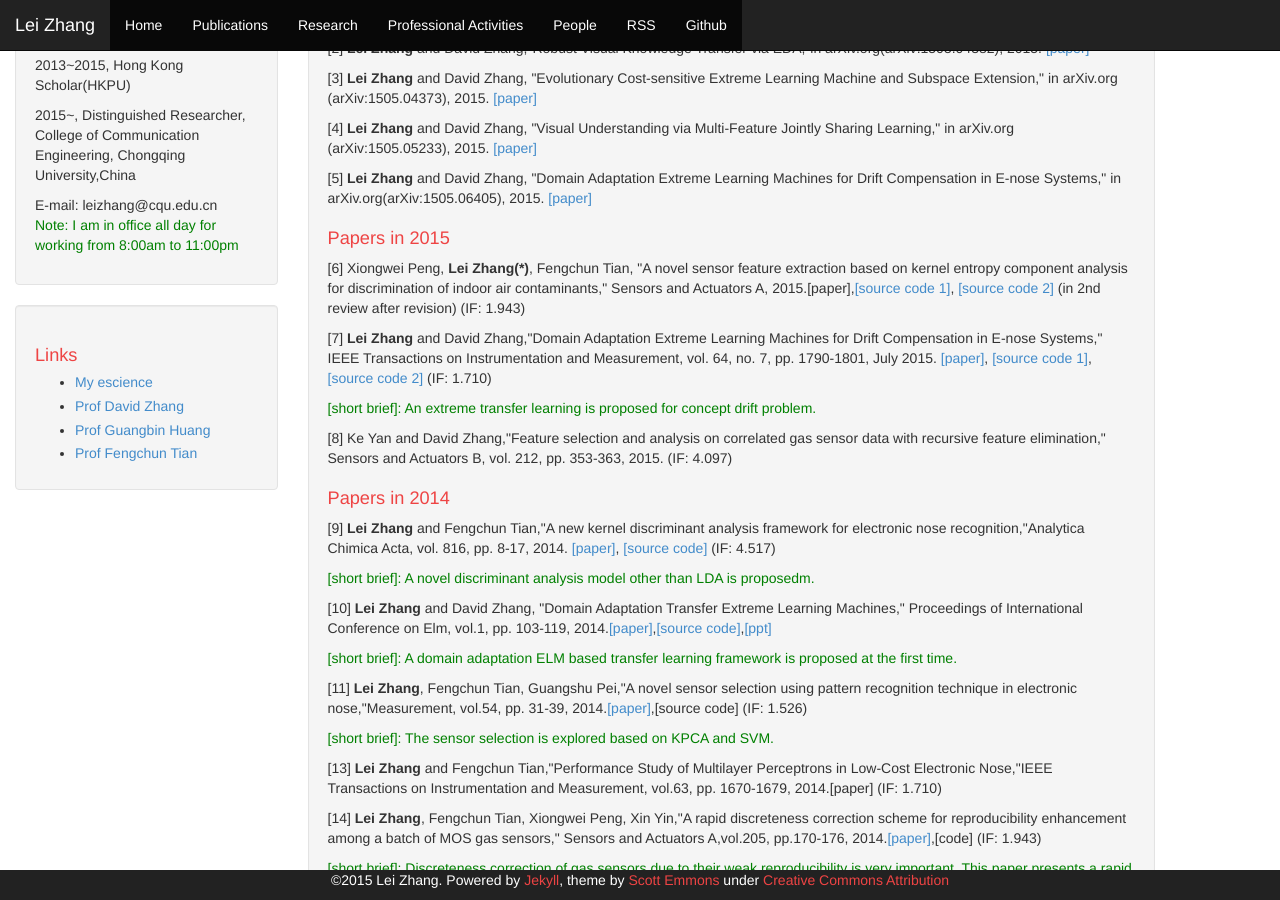
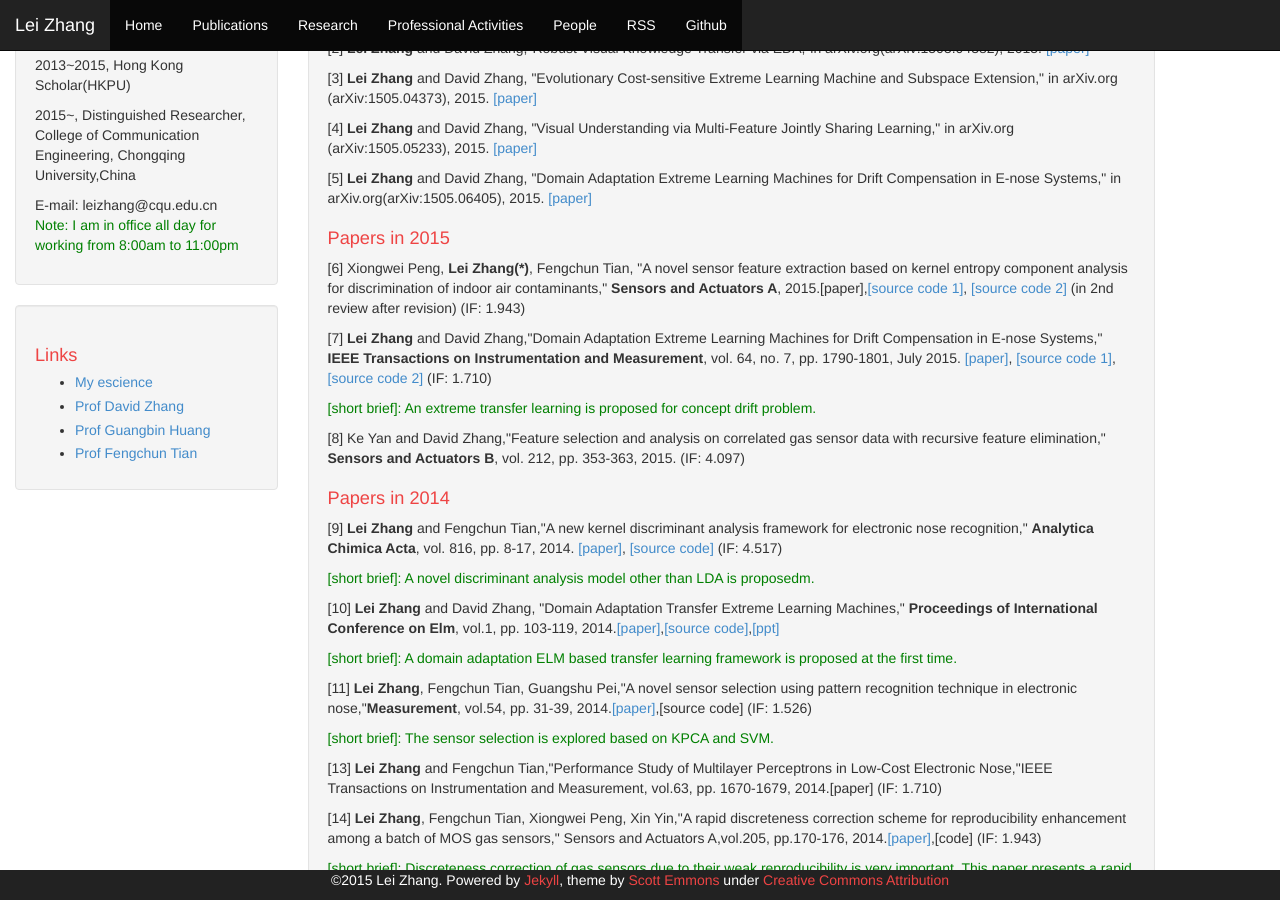
Before and after one commit to DrLeiZhang/website, a Jekyll site: the page built from publications.html, in a window 1280 px wide and 900 px high, scrolled down 285 px. Built offline with Jekyll 4.4.1, drawn with Linux system fonts in a browser that asks for light colours; Markdown is read by kramdown in place of the engine named in the settings.

Commit message:
Update
Signed-off-by: leizhang@cqu.edu.cn <leizhang@cqu.edu.cn>

```diff
--- a/publications.html
+++ b/publications.html
@@ -16,19 +16,19 @@
 <p>[5] <B>Lei Zhang</B> and David Zhang, "Domain Adaptation Extreme Learning Machines for Drift Compensation in E-nose Systems," in arXiv.org(arXiv:1505.06405), 2015. <a href="http://arxiv.org/abs/1505.06405">[paper]</a></p>
 
     <h1>Papers in 2015</h1>
-<p>[6] Xiongwei Peng, <B>Lei Zhang(*)</B>, Fengchun Tian, "A novel sensor feature extraction based on kernel entropy component analysis for discrimination of indoor air contaminants," Sensors and Actuators A, 2015.[paper],<a href="resources/KECA-LSSVM_code_demo.rar">[source code 1]</a>, <a href="resources/KECA-SVM_code_demo.rar"> [source code 2]</a> (in 2nd review after revision) (IF: 1.943)</p>
+<p>[6] Xiongwei Peng, <B>Lei Zhang(*)</B>, Fengchun Tian, "A novel sensor feature extraction based on kernel entropy component analysis for discrimination of indoor air contaminants," <B>Sensors and Actuators A</B>, 2015.[paper],<a href="resources/KECA-LSSVM_code_demo.rar">[source code 1]</a>, <a href="resources/KECA-SVM_code_demo.rar"> [source code 2]</a> (in 2nd review after revision) (IF: 1.943)</p>
 
-<p>[7] <B>Lei Zhang</B> and David Zhang,"Domain Adaptation Extreme Learning Machines for Drift Compensation in E-nose Systems,"</a> IEEE Transactions on Instrumentation and Measurement, vol. 64, no. 7, pp. 1790-1801, July 2015.<a href="resources/DAELM.pdf"> [paper]</a>,<a href="resources/DAELM-S.rar"> [source code 1]</a>, <a href="resources/DAELM-T.rar"> [source code 2]</a> (IF: 1.710)</p>
+<p>[7] <B>Lei Zhang</B> and David Zhang,"Domain Adaptation Extreme Learning Machines for Drift Compensation in E-nose Systems,"</a> <B>IEEE Transactions on Instrumentation and Measurement</B>, vol. 64, no. 7, pp. 1790-1801, July 2015.<a href="resources/DAELM.pdf"> [paper]</a>,<a href="resources/DAELM-S.rar"> [source code 1]</a>, <a href="resources/DAELM-T.rar"> [source code 2]</a> (IF: 1.710)</p>
 <p style="color:green;">[short brief]: An extreme transfer learning is proposed for concept drift problem.</p>
-<p>[8] Ke Yan and David Zhang,"Feature selection and analysis on correlated gas sensor data with recursive feature elimination,"</a> Sensors and Actuators B, vol. 212, pp. 353-363, 2015. (IF: 4.097)</p>
+<p>[8] Ke Yan and David Zhang,"Feature selection and analysis on correlated gas sensor data with recursive feature elimination,"</a> <B>Sensors and Actuators B</B>, vol. 212, pp. 353-363, 2015. (IF: 4.097)</p>
     <h1>Papers in 2014</h1>
-<p>[9] <B>Lei Zhang</B> and Fengchun Tian,"A new kernel discriminant analysis framework for electronic nose recognition,"Analytica Chimica Acta, vol. 816, pp. 8-17, 2014.<a href="resources/KNDA.pdf"> [paper]</a>,<a href="resources/KNDA_demo.rar"> [source code] </a>(IF: 4.517)</p>
+<p>[9] <B>Lei Zhang</B> and Fengchun Tian,"A new kernel discriminant analysis framework for electronic nose recognition," <B>Analytica Chimica Acta</B>, vol. 816, pp. 8-17, 2014.<a href="resources/KNDA.pdf"> [paper]</a>,<a href="resources/KNDA_demo.rar"> [source code] </a>(IF: 4.517)</p>
 <p style="color:green;">[short brief]: A novel discriminant analysis model other than LDA is proposedm.</p>
 
-<p>[10] <B>Lei Zhang</B> and David Zhang, "Domain Adaptation Transfer Extreme Learning Machines," Proceedings of International Conference on Elm, vol.1, pp. 103-119, 2014.<a href="resources/DAELM-S.pdf">[paper]</a>,<a href="resources/DAELM-S.rar">[source code]</a>,<a href="resources/ELM 2014 in Singapore-Lei Zhang">[ppt]</a></p>
+<p>[10] <B>Lei Zhang</B> and David Zhang, "Domain Adaptation Transfer Extreme Learning Machines," <B>Proceedings of International Conference on Elm</B>, vol.1, pp. 103-119, 2014.<a href="resources/DAELM-S.pdf">[paper]</a>,<a href="resources/DAELM-S.rar">[source code]</a>,<a href="resources/ELM 2014 in Singapore-Lei Zhang">[ppt]</a></p>
 <p style="color:green;">[short brief]: A domain adaptation ELM based transfer learning framework is proposed at the first time.</p>
 
-<p>[11] <B>Lei Zhang</B>, Fengchun Tian, Guangshu Pei,"A novel sensor selection using pattern recognition technique in electronic nose,"Measurement, vol.54, pp. 31-39, 2014.<a href="resources/Sensor selection.pdf">[paper]</a>,[source code] (IF: 1.526)</p>
+<p>[11] <B>Lei Zhang</B>, Fengchun Tian, Guangshu Pei,"A novel sensor selection using pattern recognition technique in electronic nose,"<B>Measurement</B>, vol.54, pp. 31-39, 2014.<a href="resources/Sensor selection.pdf">[paper]</a>,[source code] (IF: 1.526)</p>
 <p style="color:green;">[short brief]: The sensor selection is explored based on KPCA and SVM.</p>
 
 <p>[13] <B>Lei Zhang</B> and Fengchun Tian,"Performance Study of Multilayer Perceptrons in Low-Cost Electronic Nose,"IEEE Transactions on Instrumentation and Measurement, vol.63, pp. 1670-1679, 2014.[paper] (IF: 1.710)</p>
```
